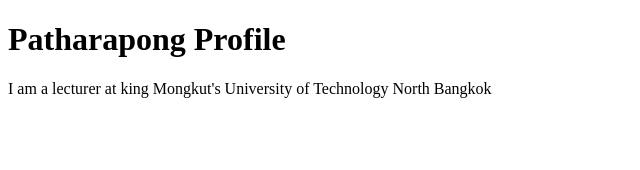
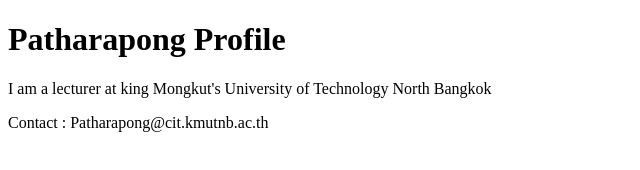
Before and after one commit to Article528/github-desktop-project, a plain HTML site: page index.html in a window 1280 px wide. Shown: the whole page, without its empty margins (0-640 px from the left). Drawn offline with Linux system fonts and the light colour scheme.

Commit message:
Add contact me
add contact me

```diff
--- a/index.html
+++ b/index.html
@@ -8,5 +8,6 @@
 <body>
     <h1>Patharapong Profile</h1>
     <p>I am a lecturer at king Mongkut's University of Technology North Bangkok</p>
+    <footer>Contact : Patharapong@cit.kmutnb.ac.th</footer>
 </body>
 </html>
```
